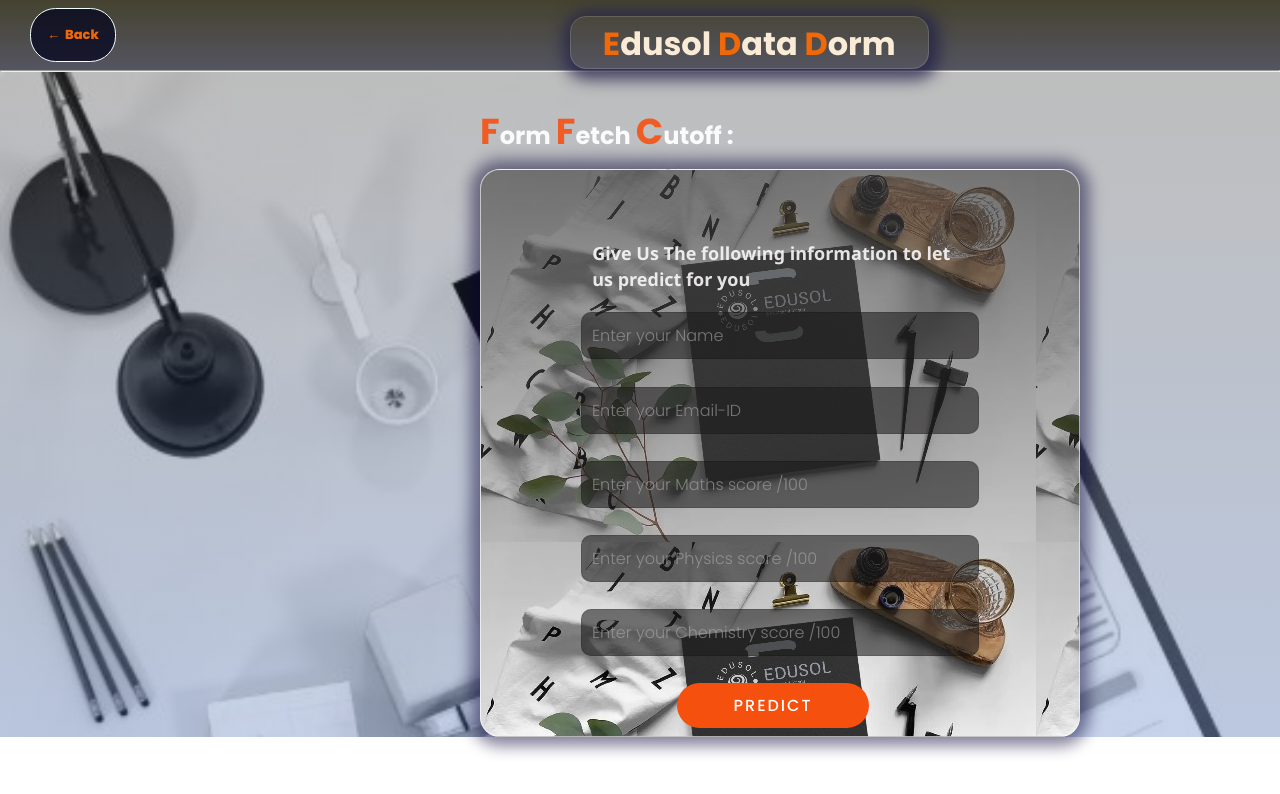
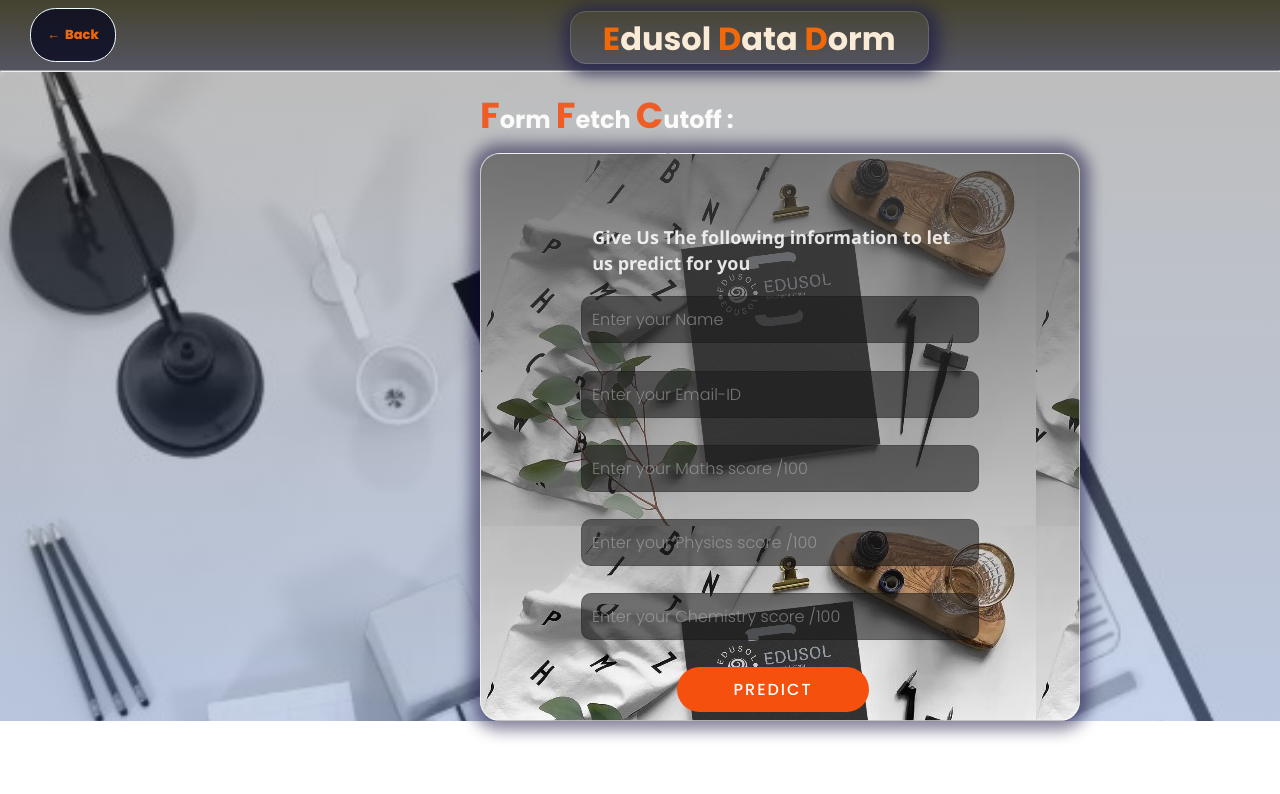
Before and after one commit to Vignnite/EduSol, a plain HTML site: page Initiate.html in a window 1280 px wide. Drawn offline with Linux system fonts and the light colour scheme.

Commit message:
Init_commit

```diff
--- a/Initiate1.css
+++ b/Initiate1.css
@@ -37,7 +37,7 @@
 }
 header .nav li h1{
   color:antiquewhite;
-  margin-top:1rem;
+  margin-top:0.7rem;
   margin-left: 26rem;
   padding-left:2rem;
   padding-right:2rem ;
@@ -73,7 +73,7 @@
 }
 section {
   padding-left: 30rem;
-  padding-top: 2rem;
+  padding-top: 1rem;
 }
 h2 .titleText {
   color:#111;
```
